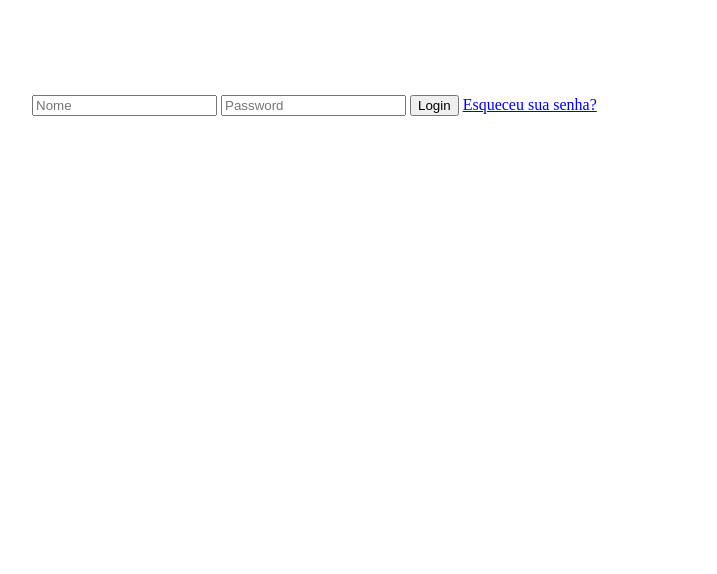
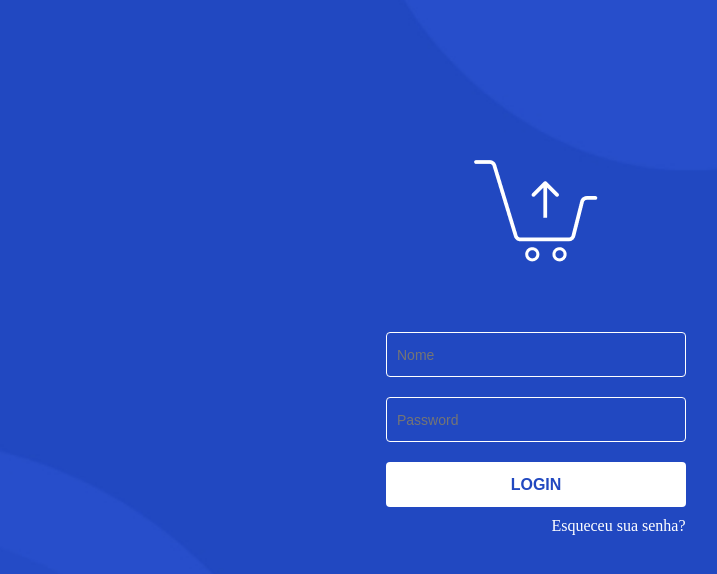
Before and after one commit to cleberpb/dev-clud, a plain HTML site: page tela-login-html-css/index.html in a window 1280 px wide. Shown: the whole page, without its empty margins (104-821 px from the left). Drawn offline with Linux system fonts and the light colour scheme.

Commit message:
Final do projeto

```diff
--- a/tela-login-html-css/index.html
+++ b/tela-login-html-css/index.html
@@ -13,7 +13,7 @@
     <input placeholder="Nome">
     <input placeholder="Password">
 
-    <button>Login</button>
+    <button>LOGIN</button>
 
     <a href="#">Esqueceu sua senha?</a>
 </body>
--- a/tela-login-html-css/style.css
+++ b/tela-login-html-css/style.css
@@ -0,0 +1,61 @@
+* {
+    margin: 0px;
+    padding: 0px;
+    box-sizing: border-box;
+ }
+
+ body {
+    background: url('imagens/background-azul.png');
+    background-repeat: no-repeat;
+    background-size: cover;
+    width: 100%;
+    height: 90vh;
+ }
+
+ img {
+    margin-top: 160px;
+    display: block;
+    margin-bottom: 70px;
+    margin-left: auto;
+    margin-right: auto;
+ }
+
+ input {
+    display: block;
+    margin-left: auto;
+    margin-right: auto;
+    border: 1px solid #ffffff;
+    border-radius: 4px;
+    width: 300px;
+    height: 45px;
+    margin-bottom: 20px;
+    background-color: transparent;
+    font-size: 14px;
+    color: #ffffff;
+    padding-left: 10px;
+ }
+
+ button {
+    display: block;
+    margin-left: auto;
+    margin-right: auto;
+    background: #ffffff;
+    box-shadow: rgba(0, 0, 0, 0.3);
+    border-radius: 4px;
+    width: 300px;
+    height: 45px;
+    border: none;
+    font-size: 16px;
+    color: #2148c0;
+    font-weight: 600;
+    cursor: pointer;
+ }
+
+ a {
+    display: block;
+    text-align: center;
+    margin-top: 10px;
+    margin-left: 165px;
+    text-decoration: none;
+    color: #ffffff;
+ }
```
